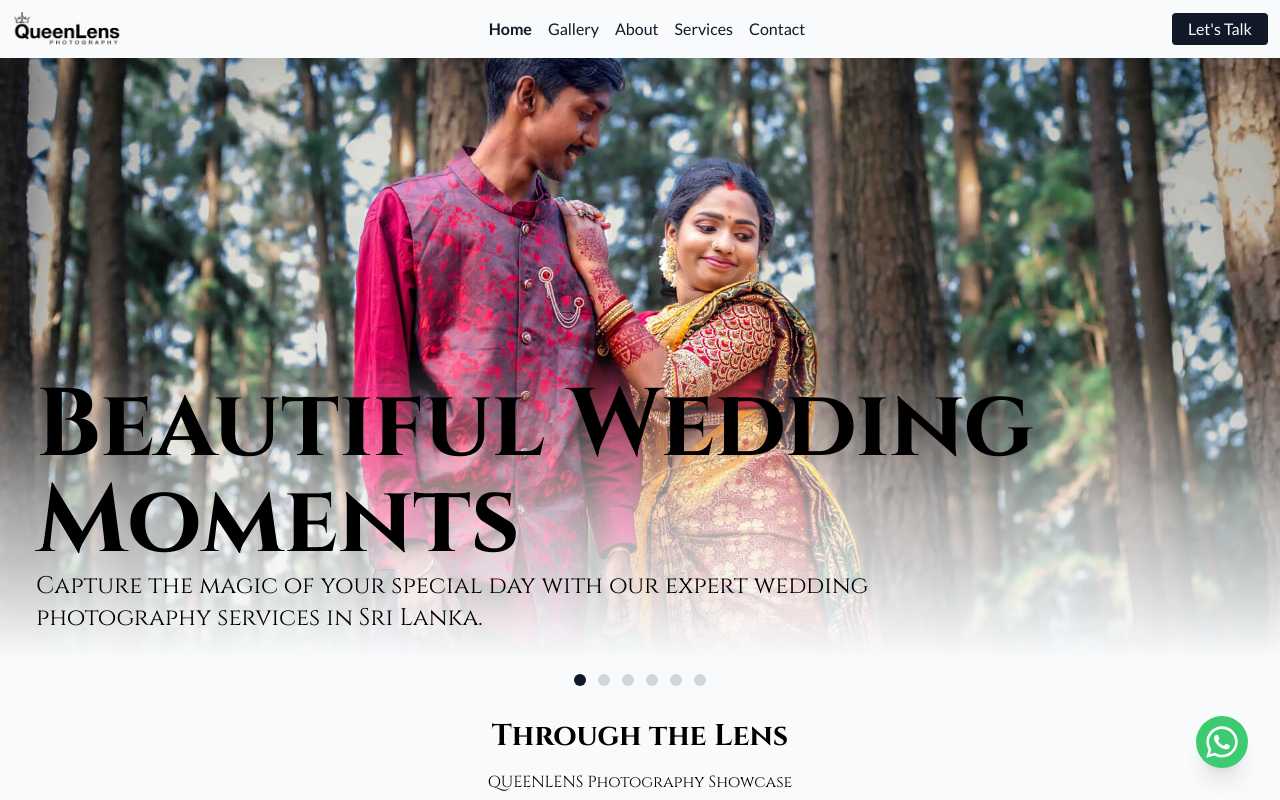
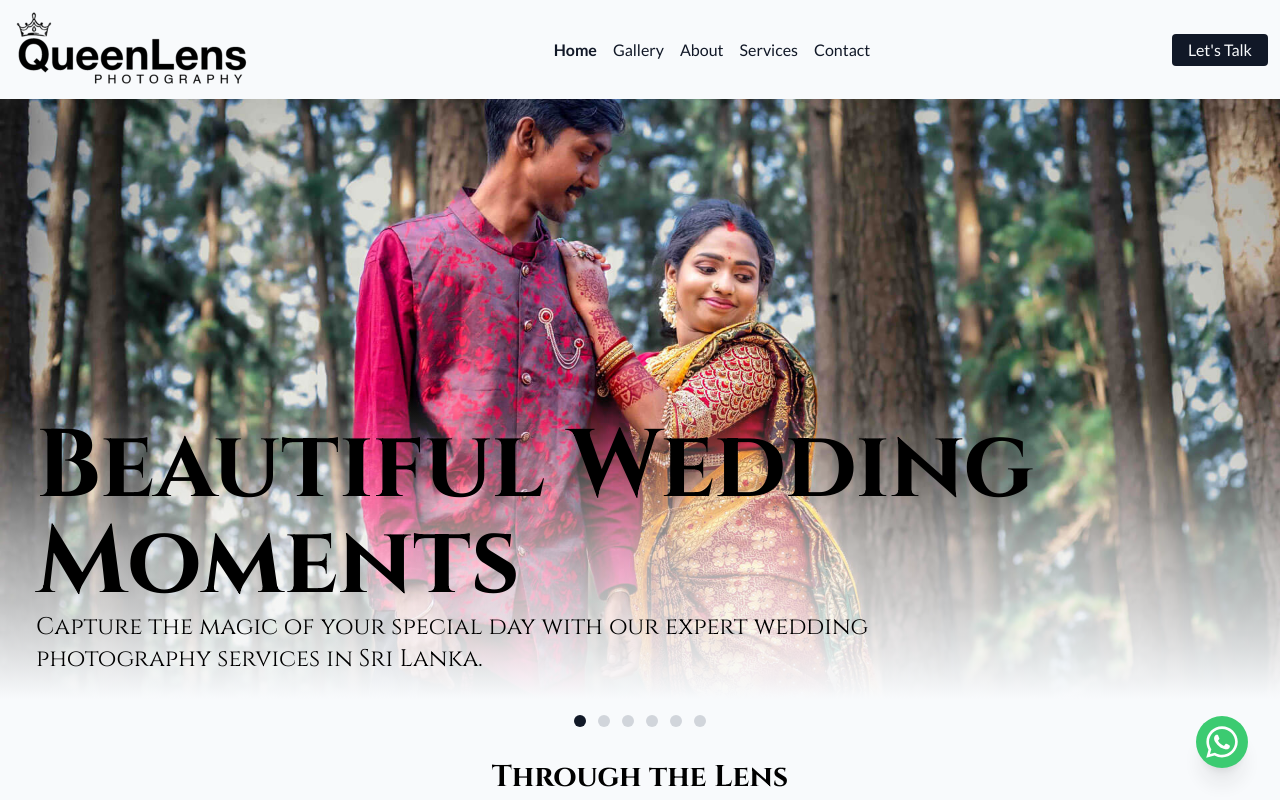
Before and after one commit to rodgerrashan/queenlens-photography, a Next.js app: page /home in a window 1280 px wide. Built offline with nearby package versions, Linux system fonts and the light colour scheme; a web font is replaced by a local one.

Commit message:
image link repair

```diff
--- a/src/app/error.js
+++ b/src/app/error.js
@@ -14,7 +14,7 @@ export default function GlobalError({ error, reset }) {
         <div className="flex flex-col justify-center items-center min-h-screen text-center px-4">
           <div className="p-4">
             <Image
-              src="public\images\logo\smLogo.png"
+              src={"/images/logo/smLogo.png"}
               alt="Logo"
               width={128}
               height={128}
--- a/src/components/Header.tsx
+++ b/src/components/Header.tsx
@@ -38,8 +38,8 @@ const Header: React.FC = () => {
             <Image
               src={"/images/logo/brand.png"}
               alt="QueenLens Photography"
-              width={110}
-              height={60}
+              width={240}
+              height={75}
             />
           </Link>
         </div>
--- a/src/components/HelloWorld/HelloworldHeader.tsx
+++ b/src/components/HelloWorld/HelloworldHeader.tsx
@@ -10,8 +10,8 @@ export default function HelloworldHeader() {
         <Image
           src={"/images/helloWorld/HelloWorld.png"}
           alt="HelloWorld Logo"
-          width={120}
-          height={100}
+          width={240}
+          height={75}
         />
 
 
```
